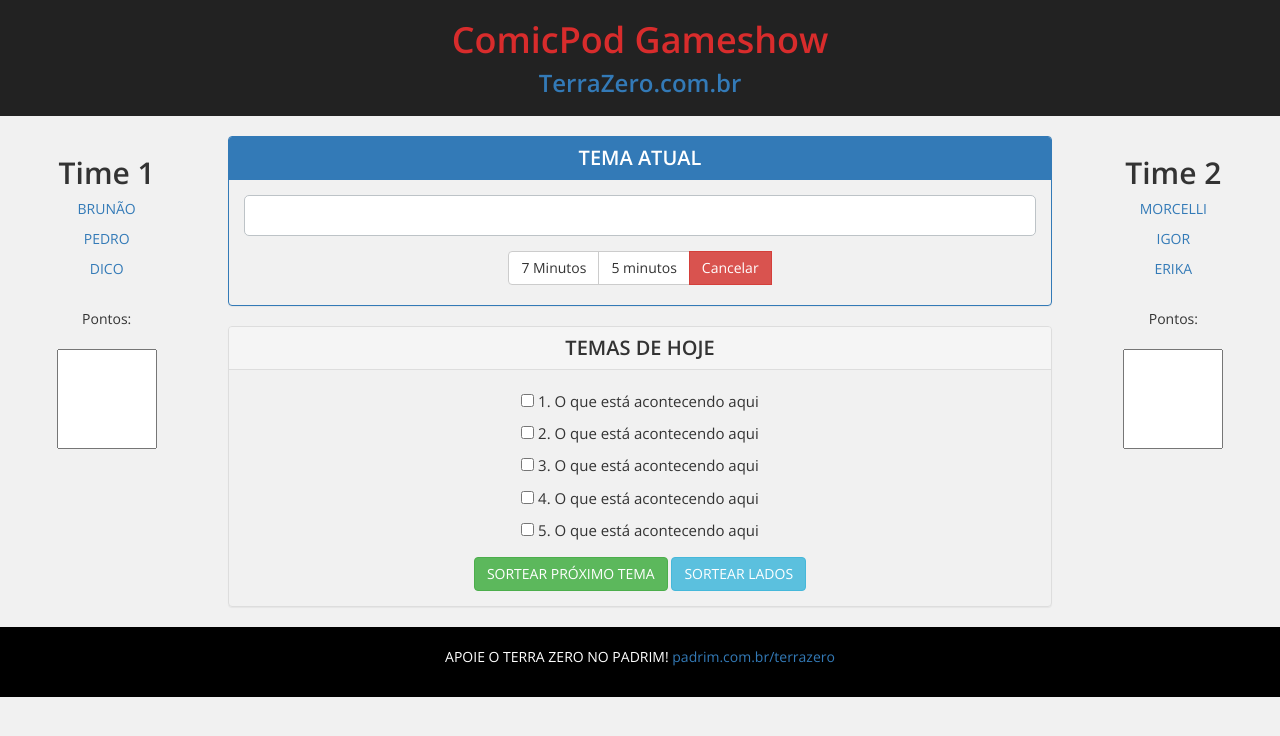
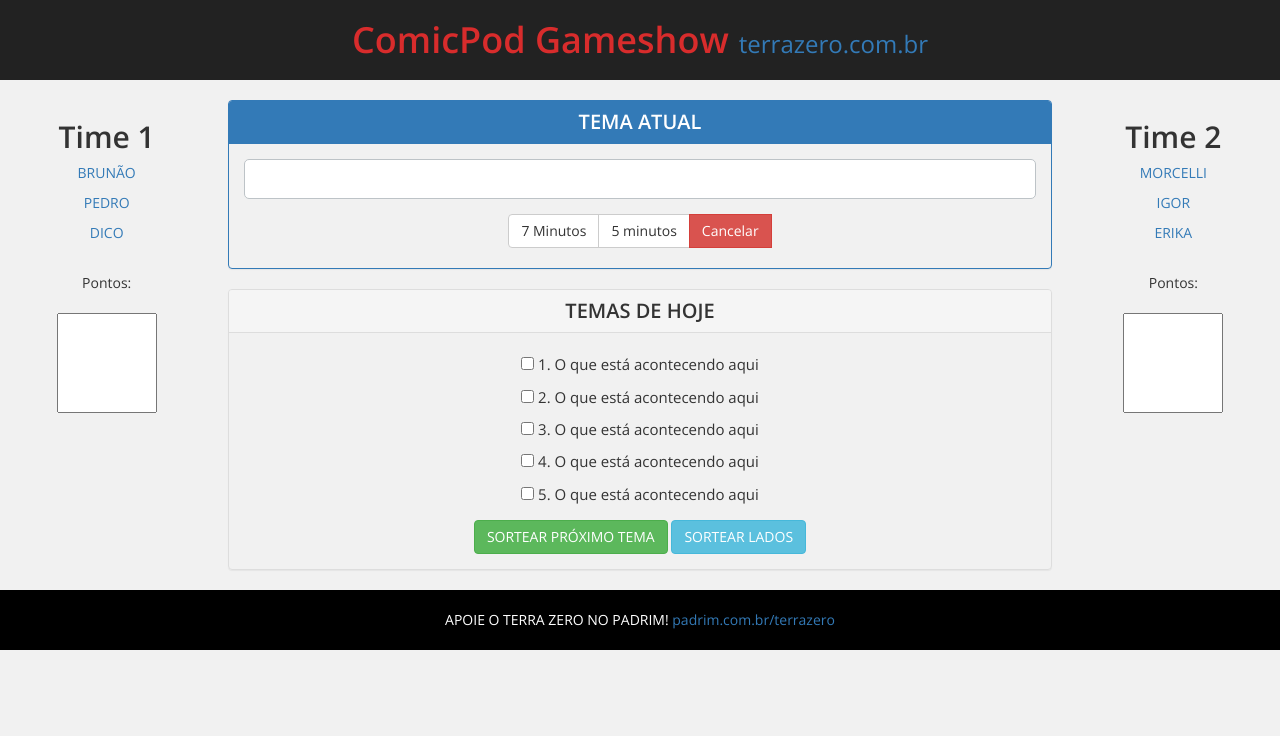
Before and after one commit to didiraja/comicpod-gameshow, a plain HTML site: page index.html in a window 1280 px wide. Drawn offline with nearby package versions, Linux system fonts and the light colour scheme.

Commit message:
header em uma linha só

```diff
--- a/css/style.css
+++ b/css/style.css
@@ -13,7 +13,7 @@ h1, .h1, h2, .h2, h3, .h3, h4, .h4 {
 #top {
 
 	background-color: #222;
-	padding-bottom: 10px;
+	padding: 20px 00px;
 }
 
 #top h1 {
@@ -25,7 +25,14 @@ h1, .h1, h2, .h2, h3, .h3, h4, .h4 {
 #top h3 {
 
 	margin-top: 00px;
+	color: #337ab7;
+	font-weight: 400;
+    margin-left: 10px;
 
+}
+
+#top h1, #top h3 {
+	display: inline;
 }
 
 #main {
@@ -83,6 +90,10 @@ h1, .h1, h2, .h2, h3, .h3, h4, .h4 {
 
 }
 
+footer p {
+	margin: 00px;
+}
+
 /* Set gray background color and 100% height */
 #sidenav {
   padding-top: 20px;
--- a/index.html
+++ b/index.html
@@ -5,7 +5,7 @@
 	<title>ComicPod Gameshow</title>
 	<meta charset="utf-8">
 	<meta name="viewport" content="width=device-width, initial-scale=1">
-	<link href="https://fonts.googleapis.com/css?family=Open+Sans:300,300i,400,400i,600,600i,700,700i,800,800i" rel="stylesheet">
+	<link href="https://fonts.googleapis.com/css?family=Open+Sans:400,400i,600,600i" rel="stylesheet">
 	<link rel="stylesheet" href="https://maxcdn.bootstrapcdn.com/bootstrap/3.3.7/css/bootstrap.min.css">
 	<link rel="stylesheet" href="css/style.css">
 	<script src="https://ajax.googleapis.com/ajax/libs/jquery/3.2.0/jquery.min.js"></script>
@@ -20,8 +20,7 @@
 
 		<div class="col-md-12 text-center">
 
-			<h1>ComicPod Gameshow</h1>
-			<h3><a href="https://http://www.terrazero.com.br/">TerraZero.com.br</a></h3>
+			<h1><b>ComicPod Gameshow</b></h1><h3>terrazero.com.br</h3>
 
 		</div>
 
```
